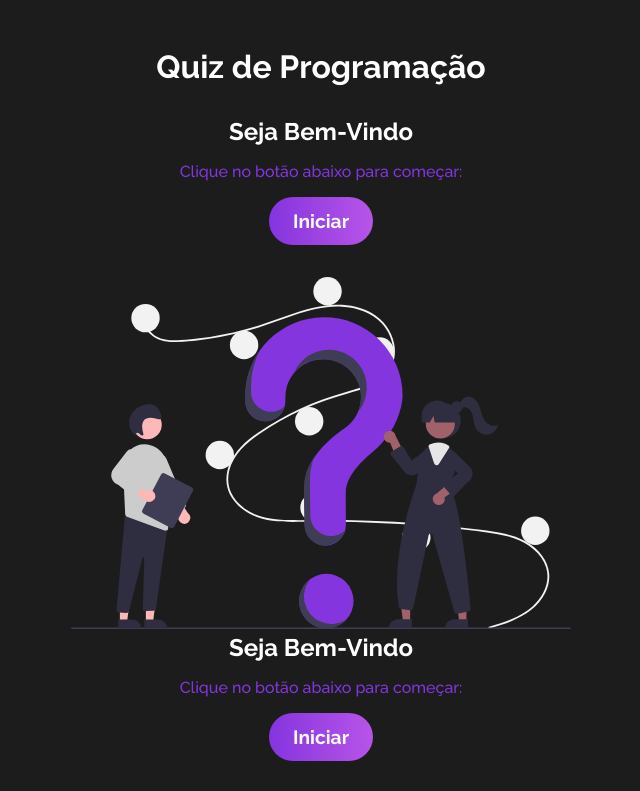
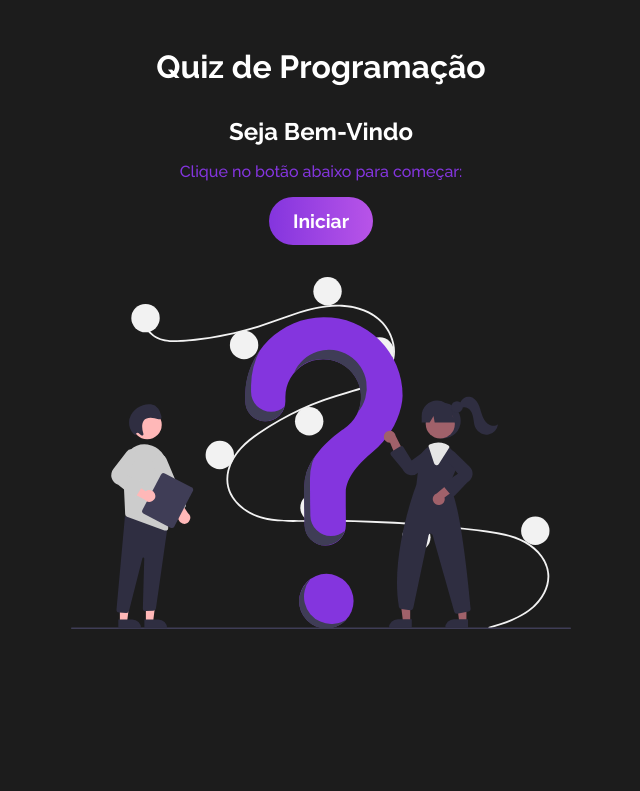
Before and after one commit to CoreyDevl/Quiz-ReactJS, a React (Vite) app: page / in a window 1280 px wide. Shown: the top 791 px of the page, without its empty margins (319-959 px from the left). Built offline with nearby package versions, Linux system fonts and the light colour scheme.

Commit message:
feito ajuste e inicio de consumo de infos vindas do quizState

```diff
--- a/src/App.jsx
+++ b/src/App.jsx
@@ -14,7 +14,7 @@
       {quizState.gameStage === "Start" && <Welcome />}
       {quizState.gameStage === "Playing" && <Question />}
       {/* {quizState.gameStage === "End" && <Question />} */}
-      <Welcome />
+
     </div>
   )
 }
--- a/src/components/Question.jsx
+++ b/src/components/Question.jsx
@@ -1,12 +1,22 @@
 import { useContext } from 'react'
-import { QuizContext } from './context/quiz'
+import { QuizContext } from '../context/quiz'
 
 const Question = () => {
 
-const [QuizState, dispatch] = useContext(QuizContext)
+const [quizState, dispatch] = useContext(QuizContext)
+console.log("quizState: ", quizState);
 
   return (
-    <div>Question</div>
+    <div id="question">
+        <p>
+            Pergunta {quizState.currentQuestion + 1} de {quizState.questions.length }
+        </p>
+        <h2>Pergunta Atual</h2>
+        <div id="options-container">
+            <p>opções</p>
+        </div>
+        <button>Continuar</button>
+    </div>
   )
 }
 
--- a/src/components/Welcome.jsx
+++ b/src/components/Welcome.jsx
@@ -5,7 +5,7 @@
 
 const Welcome = () => {
 
-  const [QuizState, dispatch] = useContext(QuizContext)
+  const [quizState, dispatch] = useContext(QuizContext)
 
 
     return (
--- a/src/context/quiz.jsx
+++ b/src/context/quiz.jsx
@@ -5,7 +5,8 @@
 
 const initialState = {
     gameStage: STAGES[0],
-    questions
+    questions,
+    currentQuestion: 0
 }
 
 const quizReducer = (state, action) => {
```
